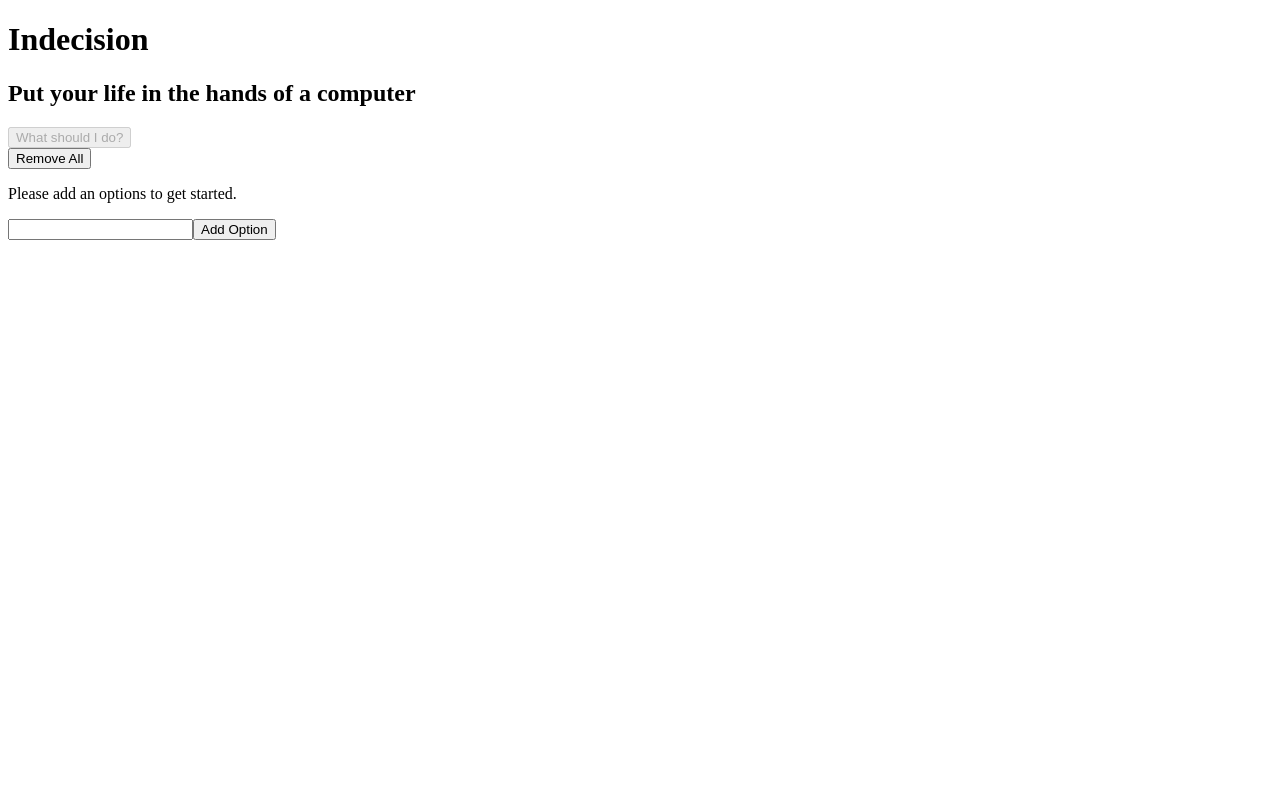
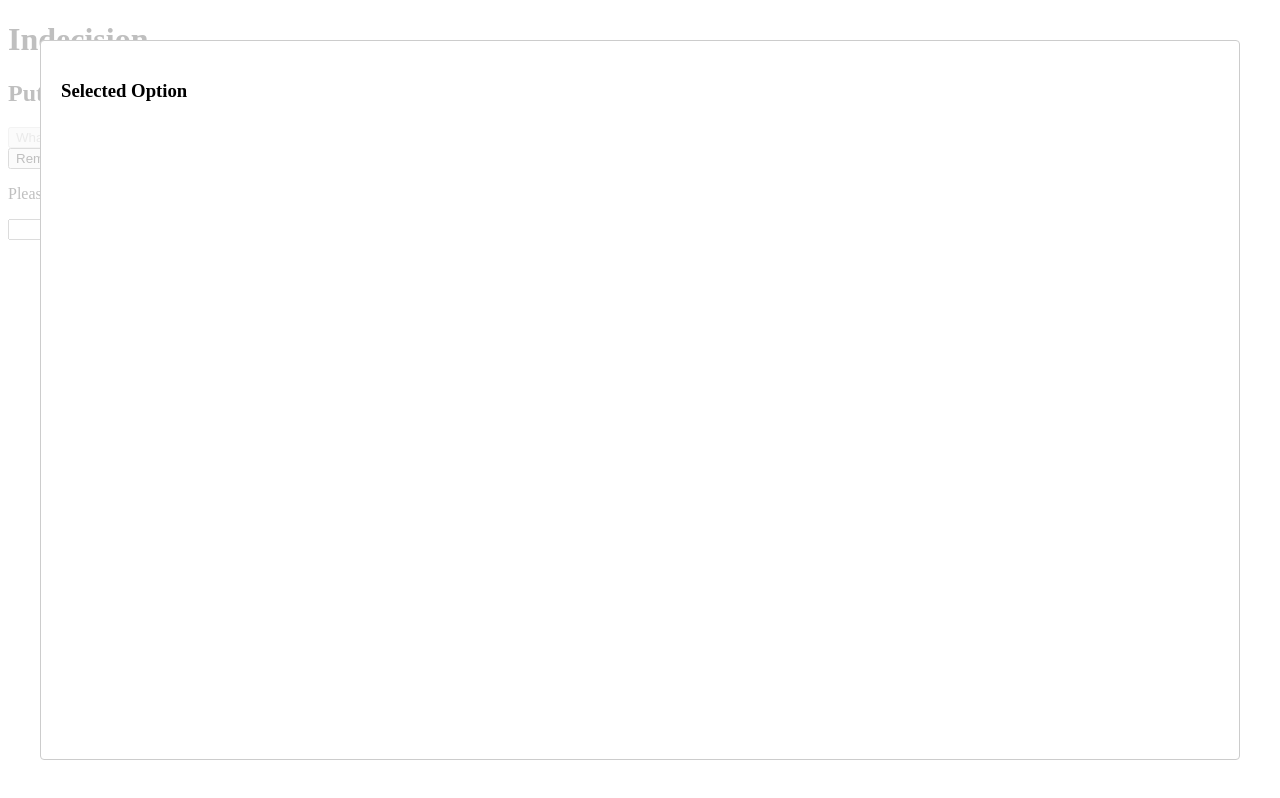
Before and after one commit to MrNime/Indecision, a React app: page / in a window 1280 px wide. Built offline with nearby package versions, Linux system fonts and the light colour scheme.

Commit message:
optionmodal

```diff
--- a/package.json
+++ b/package.json
@@ -31,6 +31,7 @@
   "dependencies": {
     "react": "^16.0.0",
     "react-dom": "^16.0.0",
+    "react-modal": "^3.1.0",
     "validator": "^9.1.0"
   }
 }
--- a/src/components/IndecisionApp.js
+++ b/src/components/IndecisionApp.js
@@ -3,6 +3,7 @@ import AddOption from './AddOption';
 import Header from './Header';
 import Options from './Options';
 import Action from './Action';
+import OptionModal from './OptionModal';
 
 export default class IndecisionApp extends React.Component {
   state = {
@@ -65,6 +66,7 @@ export default class IndecisionApp extends React.Component {
           handleDeleteOption={this.handleDeleteOption}
         />
         <AddOption handleAddOption={this.handleAddOption} />
+        <OptionModal />
       </div>
     );
   }
--- /dev/null
+++ b/src/components/OptionModal.js
@@ -0,0 +1,10 @@
+import React from 'react';
+import Modal from 'react-modal';
+
+const OptionModal = () => (
+  <Modal isOpen contentLabel="Selected Option">
+    <h3>Selected Option</h3>
+  </Modal>
+);
+
+export default OptionModal;
```
Also changed, not shown: 1 other file (tests, documents, lock files or other folders).
